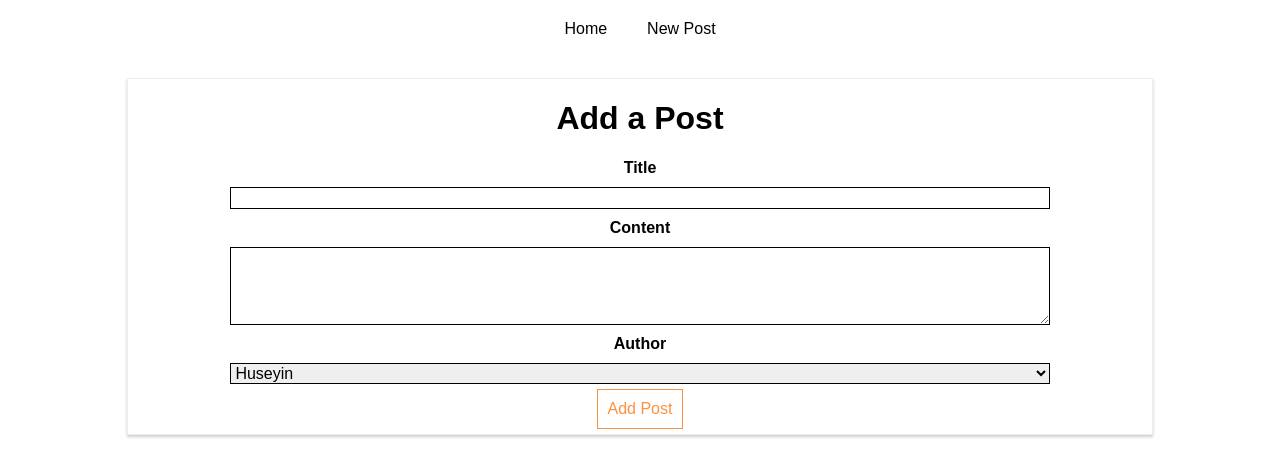
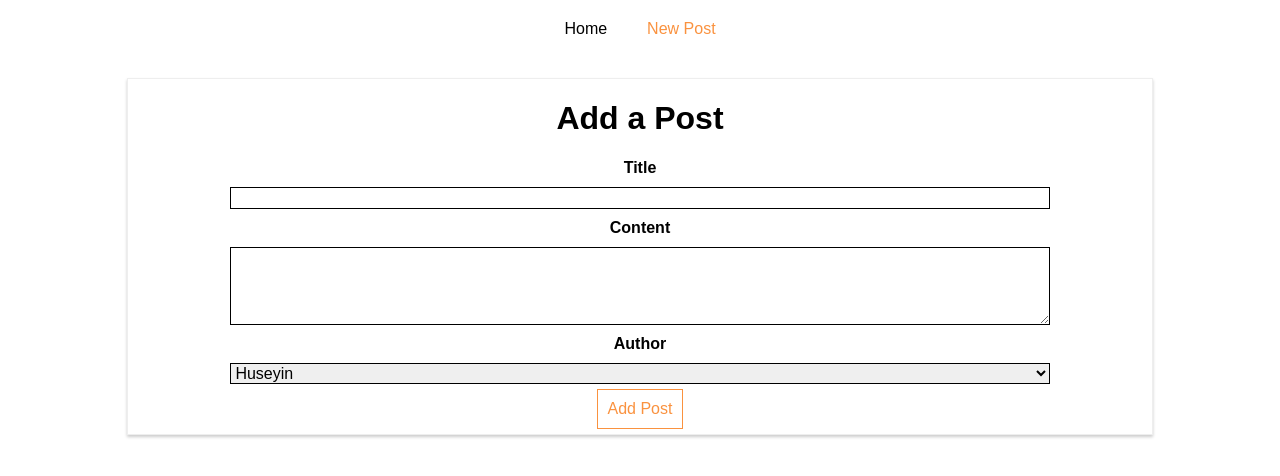
Before and after one commit to huseyinbayram/reach-out-to-web, a React (Create React App) app: page /new-post in a window 1280 px wide. Shown: the top 476 px of the page. Built offline with nearby package versions, Linux system fonts and the light colour scheme.

Commit message:
style active route

```diff
--- a/src/containers/Blog/Blog.css
+++ b/src/containers/Blog/Blog.css
@@ -17,6 +17,7 @@
 }
 
 .Blog a:hover,
-.Blog a:active {
+.Blog a:active,
+.Blog a.active {
   color: #fa923f;
 }
--- a/src/containers/Blog/Blog.js
+++ b/src/containers/Blog/Blog.js
@@ -1,5 +1,5 @@
 import React, { Component } from 'react';
-import { Route, Link } from 'react-router-dom';
+import { Route, NavLink } from 'react-router-dom';
 
 import './Blog.css';
 import Posts from './Posts/Posts';
@@ -13,18 +13,25 @@ class Blog extends Component {
           <nav>
             <ul>
               <li>
-                <Link to="/">Home</Link>
+                <NavLink
+                  to="/"
+                  exact
+                  activeClassName="my-active"
+                  activeStyle={{ color: 'red', textDecoration: 'underline' }}
+                >
+                  Home
+                </NavLink>
               </li>
               <li>
-                <Link
+                <NavLink
                   to={{
-                    pathname: 'new-post',
+                    pathname: '/new-post',
                     hash: '#submit',
                     search: '?quick-submit=true'
                   }}
                 >
                   New Post
-                </Link>
+                </NavLink>
               </li>
             </ul>
           </nav>
```
